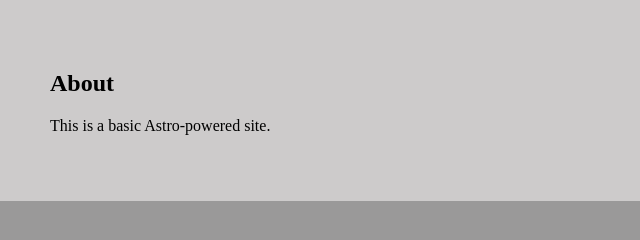
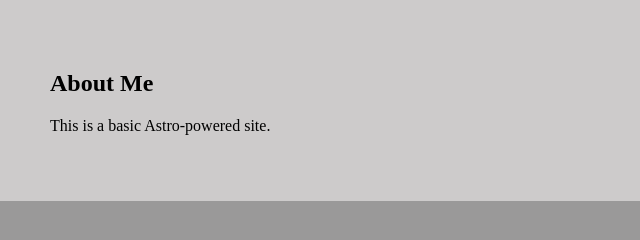
Before and after one commit to chrispsheehan/webstack, an Astro site: page / in a window 1280 px wide. Shown: the part 237-477 px from the top of the page, 0-640 px from the left. Built offline with nearby package versions, Linux system fonts and the light colour scheme; Astro itself is replaced by a stand-in of ours.

Commit message:
chore: text update

```diff
--- a/src/components/AboutMe.astro
+++ b/src/components/AboutMe.astro
@@ -1,4 +1,4 @@
 <section id="about-me">
-  <h2>About</h2>
+  <h2>About Me</h2>
   <p>This is a basic Astro-powered site.</p>
 </section>
```
